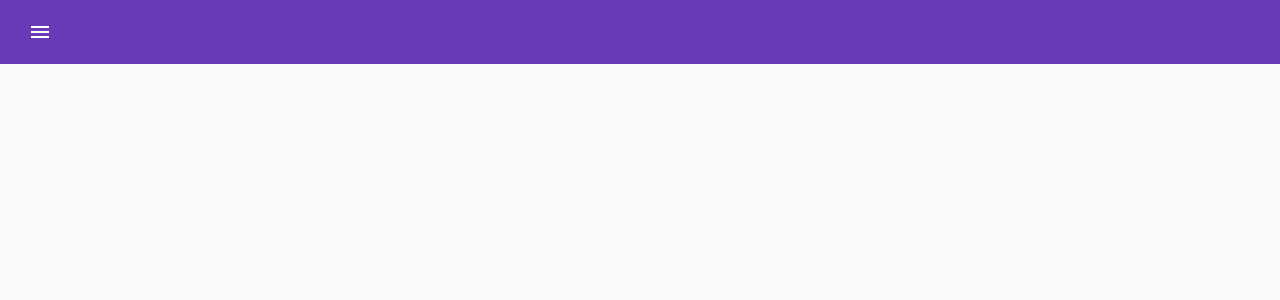
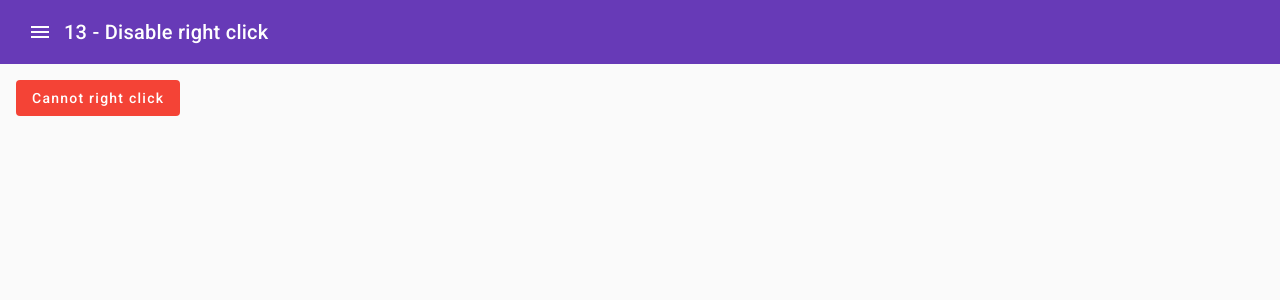
Before and after one commit to TomikxDDD/angular-directives, an Angular app: page /13-disable-right-click in a window 1280 px wide. Before the commit this address led to /. Shown: the top 300 px of the page. Built offline with nearby package versions, Linux system fonts and the light colour scheme.

Commit message:
feat: Implemented 'disable right click' directive

```diff
--- a/src/app/app.routes.ts
+++ b/src/app/app.routes.ts
@@ -12,6 +12,7 @@ import { Responsive10Component } from './pages/responsive-10/responsive-10.compo
 import { HomeComponent } from './pages/home/home.component';
 import { InputMask11Component } from './pages/input-mask-11/input-mask-11.component';
 import { Tooltip12Component } from './pages/tooltip-12/tooltip-12.component';
+import { DisableRightClick13Component } from './pages/disable-right-click-13/disable-right-click-13.component';
 
 type RouteRaw = {
   path: string;
@@ -87,6 +88,11 @@ export const routesRaw: RouteRaw[] = [
     label: '12 - Tooltip ',
     component: Tooltip12Component,
   },
+  {
+    path: '13-disable-right-click',
+    label: '13 - Disable right click ',
+    component: DisableRightClick13Component,
+  },
 ];
 
 /**
--- /dev/null
+++ b/src/app/directives/13-disable-right-click.directive.ts
@@ -0,0 +1,14 @@
+import { Directive, HostListener } from '@angular/core';
+
+@Directive({
+  selector: '[appDisableRightClick]',
+  standalone: true,
+})
+export class DisableRightClickDirective {
+  constructor() {}
+
+  @HostListener('contextmenu', ['$event'])
+  onRightClick(e: Event) {
+    e.preventDefault();
+  }
+}
--- /dev/null
+++ b/src/app/pages/disable-right-click-13/disable-right-click-13.component.html
@@ -0,0 +1,3 @@
+<button mat-flat-button color="warn" appDisableRightClick>
+  Cannot right click
+</button>
```
Also changed, not shown: src/app/pages/disable-right-click-13/disable-right-click-13.component.ts (added, +12 -0 lines), src/app/pages/disable-right-click-13/disable-right-click-13.component.scss (added).
